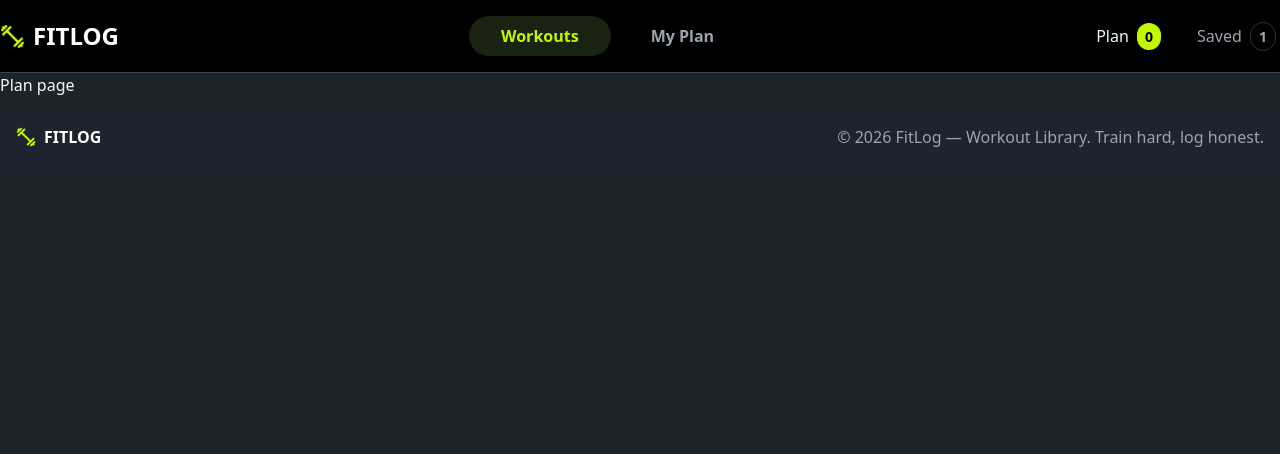
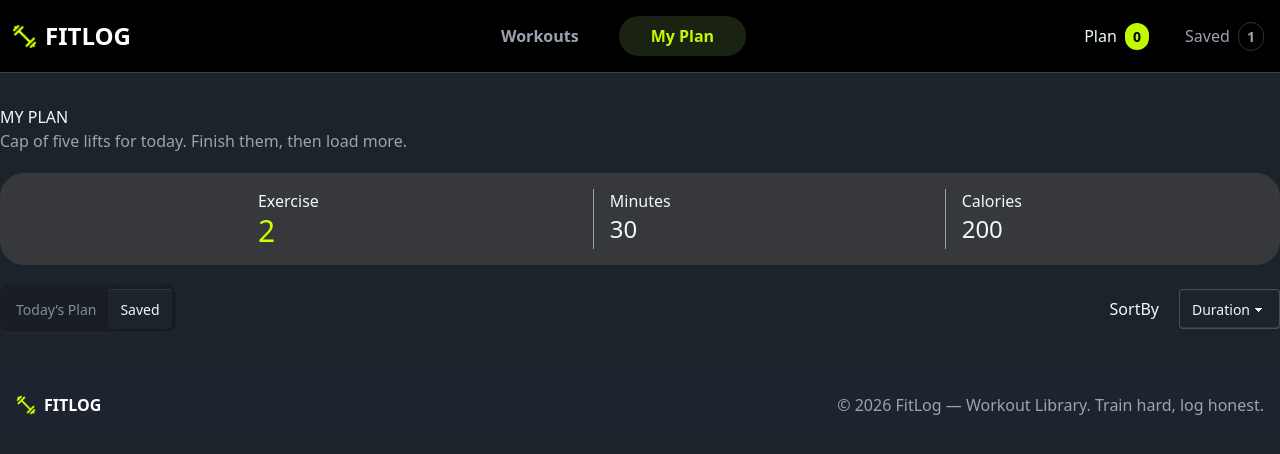
Before and after one commit to MAHFUJ-7/Assignment-6, a Next.js app: page /my-plan in a window 1280 px wide. Shown: the top 454 px of the page. Built offline with nearby package versions, Linux system fonts and the light colour scheme.

Commit message:
Planpage

```diff
--- a/src/app/details/[id]/page.tsx
+++ b/src/app/details/[id]/page.tsx
@@ -89,7 +89,7 @@ const Page = async ({ params }: PageProps) => {
         </div>
 
         <div className="mt-4">
-          <DetailsButton />
+          <DetailsButton data={data} />
         </div>
       </div>
     </div>
--- a/src/app/my-plan/page.tsx
+++ b/src/app/my-plan/page.tsx
@@ -1,11 +1,59 @@
-import React from 'react'
+import React from "react";
 
 const page = () => {
   return (
-    <div>
-        Plan page
+    <div className="container mx-auto py-8">
+      <div>
+        <h1>MY PLAN</h1>
+        <p className="text-[#9CA3AF]">
+          Cap of five lifts for today. Finish them, then load more.
+        </p>
+      </div>
+      <div className="flex justify-evenly content-left gap-8 mt-5 mb-5 bg-[#36383b] p-4 rounded-3xl">
+        <div>
+          <p>Exercise</p>
+          <h1 className="text-bold text-3xl text-[#CCFF00]">2</h1>
+        </div>
+        <div className="border-l border-[#9CA3AF] pl-4">
+          <p>Minutes</p>
+          <h1 className="text-bold text-2xl">30</h1>
+        </div>
+        <div className="border-l border-[#9CA3AF] pl-4">
+          <p>Calories</p>
+          <h1 className="text-bold text-2xl">200</h1>
+        </div>
+      </div>
+
+      <div className="flex justify-between gap-4">
+        <div className="tabs tabs-box">
+          <input
+            type="radio"
+            name="my_tabs_1"
+            className="tab"
+            aria-label="Today’s Plan"
+          />
+          <input
+            type="radio"
+            name="my_tabs_1"
+            className="tab"
+            aria-label="Saved"
+            defaultChecked
+          />
+
+        </div>
+        <div className="flex gap-5 text-center items-center">
+          <h3>SortBy</h3>
+          <select className="select select-bordered w-full max-w-xs">
+            <option  selected>
+              Duration
+            </option>
+            <option>Calories</option>
+            <option>Rating</option>
+          </select>
+        </div>
+      </div>
     </div>
-  )
-}
+  );
+};
 
-export default page
+export default page;
--- a/src/components/buttons/detailsButton.tsx
+++ b/src/components/buttons/detailsButton.tsx
@@ -1,16 +1,40 @@
+"use client"
 import React from 'react'
 import { FontAwesomeIcon } from '@fortawesome/react-fontawesome';
 import { faCalendarPlus } from "@fortawesome/free-solid-svg-icons";
 import { faBookmark } from "@fortawesome/free-regular-svg-icons";
+import { IWorkout } from '@/type/type';
+import { TodaySaveContext } from '@/context/provider';
+interface DetailsButtonProps {
+  data: IWorkout;
+}
 
-const detailsButton = () => {
+const DetailsButton = ({ data }: DetailsButtonProps) => {
+
+  const {
+    todayplan,
+    setTodayplan,
+    savedworkouts,
+    setSavedworkouts,
+  } = React.useContext(TodaySaveContext);
+  const handleAddToPlan = () => {
+    setTodayplan([...todayplan, data]);
+  }
+
+  const handleSaveForLater = () => {
+    setSavedworkouts([...savedworkouts, data]);
+  }
+
+  console.log(todayplan, "todayplan");
+  console.log(savedworkouts, "savedworkouts");
   return (
+
     <div className="flex gap-5 mt-5">
         <div className="bg-[#CCFF00] rounded-[10px] p-2 text-black font-semibold">
-            <button className="flex gap-2 items-center"><FontAwesomeIcon icon={faCalendarPlus}  className="h-5 w-5"/> Add to today's plan</button>
+            <button className="flex gap-2 items-center"><FontAwesomeIcon icon={faCalendarPlus}  className="h-5 w-5" onClick={() => handleAddToPlan()}/> Add to today's plan</button>
         </div>
         <div className="border border-[#9CA3AF] rounded-[10px] p-2 text-[#9CA3AF] font-semibold">
-            <button className="flex gap-2 items-center"><FontAwesomeIcon icon={faBookmark} className="h-5 w-5"/>Save for later</button>
+            <button className="flex gap-2 items-center"><FontAwesomeIcon icon={faBookmark} className="h-5 w-5" onClick={() => handleSaveForLater()}/>Save for later</button>
         </div>
         <div>
         </div>
@@ -18,4 +42,4 @@ const detailsButton = () => {
   )
 }
 
-export default detailsButton
+export default DetailsButton
--- a/src/shared/Navbar.tsx
+++ b/src/shared/Navbar.tsx
@@ -6,7 +6,7 @@ import Link from "next/dist/client/link";
 
 const Navbar = () => {
   return (
-    <div className="bg-[#000000] border-b border-b-[#404047] border-0.5">
+    <div className="bg-[#000000] border-b border-b-[#404047] border-0.5 px-3">
       <div className="container mx-auto flex justify-between items-center py-4">
         <div className="flex items-center gap-2 text-center">
           <Image
@@ -23,10 +23,10 @@ const Navbar = () => {
 
         <div className="flex gap-8 items-center">
             <div>
-                <Link href="/myplan">Plan <span className="bg-[#C2F800] text-black text-sm font-bold px-2 py-1 mx-1 rounded-full">0</span></Link>
+                <Link href="/my-plan">Plan <span className="bg-[#C2F800] text-black text-sm font-bold px-2 py-1 mx-1 rounded-full">0</span></Link>
             </div>
             <div className="text-[#9CA3AF]">
-                <h1>Saved <span className="text-[#9CA3AF] text-sm font-bold px-2 py-1 mx-1 rounded-full border border-[#2D313B] ">1</span></h1>
+                <Link href="/my-plan">Saved <span className="text-[#9CA3AF] text-sm font-bold px-2 py-1 mx-1 rounded-full border border-[#2D313B] ">1</span></Link>
             </div>
         </div>
       </div>
--- a/src/shared/navtabs.tsx
+++ b/src/shared/navtabs.tsx
@@ -1,25 +1,31 @@
 "use client";
 
-import React, { useState } from "react";
+import React from "react";
+import Link from "next/link";
+import { usePathname } from "next/navigation";
 
 const tabs = [
-  { key: "workouts", label: "Workouts" },
-  { key: "my-plan", label: "My Plan" },
+  { href: "/", label: "Workouts" },
+  { href: "/my-plan", label: "My Plan" },
 ];
 
 const NavTabs = () => {
-  const [activeTab, setActiveTab] = useState("workouts");
+  const pathname = usePathname();
 
   return (
     <div role="tablist" aria-label="Navigation Tabs" className="flex gap-2">
       {tabs.map((tab) => {
-        const isActive = activeTab === tab.key;
+        const isActive =
+          tab.href === "/workouts"
+            ? pathname === "/workouts" || pathname === "/"
+            : pathname === tab.href;
+
         return (
-          <div
-            key={tab.key}
+          <Link
+            key={tab.href}
+            href={tab.href}
             role="tab"
             aria-selected={isActive}
-            onClick={() => setActiveTab(tab.key)}
             className={
               isActive
                 ? "bg-[#1A2312] text-[#C2F800] px-8 py-2 rounded-3xl cursor-pointer font-semibold"
@@ -27,7 +33,7 @@ const NavTabs = () => {
             }
           >
             {tab.label}
-          </div>
+          </Link>
         );
       })}
     </div>
```
